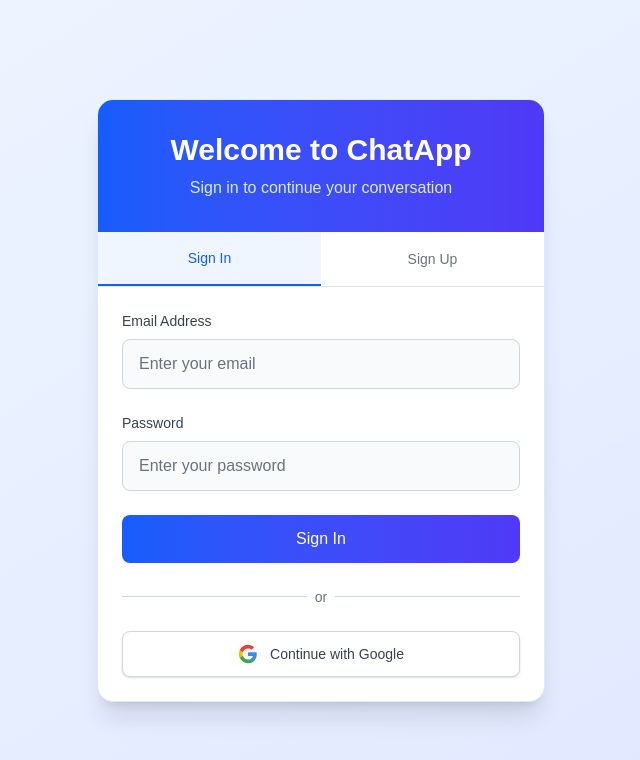
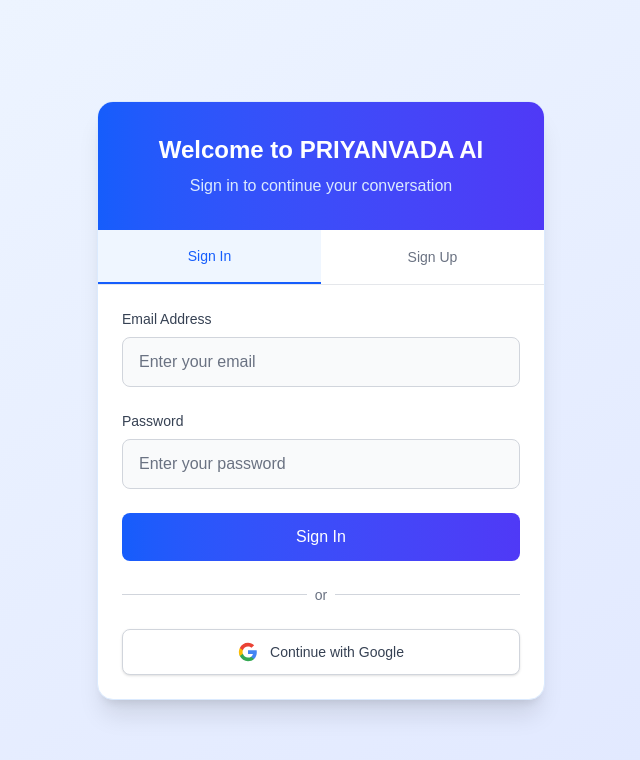
Before and after one commit to sayuru-akash/priyanvada-ai, a Next.js app: page / in a window 1280 px wide. Shown: the top 760 px of the page, without its empty margins (319-959 px from the left). Built offline with nearby package versions, Linux system fonts and the light colour scheme.

Commit message:
feat: update AuthComponent welcome message and enhance logout button styling in CharacterGallery

```diff
--- a/app/components/AuthComponent.js
+++ b/app/components/AuthComponent.js
@@ -204,8 +204,8 @@ export default function AuthComponent() {
         <div className="bg-white rounded-2xl shadow-xl border border-blue-100 overflow-hidden transform transition-all duration-300 hover:shadow-2xl">
           {/* Header */}
           <div className="text-center py-8 px-6 bg-gradient-to-r from-blue-600 to-indigo-600">
-            <h1 className="text-3xl font-bold text-white mb-2">
-              Welcome to ChatApp
+            <h1 className="text-2xl font-bold text-white mb-2">
+              Welcome to PRIYANVADA AI
             </h1>
             <p className="text-blue-100">
               Sign in to continue your conversation
--- a/app/components/CharacterGallery.js
+++ b/app/components/CharacterGallery.js
@@ -404,16 +404,15 @@ export default function CharacterGallery({
             ))}
           </div>
         )}
-      </div>
 
-      {/* Bottom Left Logout Button */}
-      <div className="fixed bottom-6 left-6 z-50">
+        {/* Logout Button at Bottom */}
+        <div className="mt-12 flex justify-center">
           <button
             onClick={() => onLogout && onLogout()}
-          className="flex items-center gap-3 px-5 py-3 bg-white/90 backdrop-blur-sm border border-gray-200 text-gray-700 rounded-xl font-medium hover:bg-white hover:border-gray-300 hover:text-gray-900 focus:outline-none focus:ring-2 focus:ring-blue-500 focus:ring-offset-2 transform hover:scale-[1.02] transition-all duration-200 shadow-lg hover:shadow-xl group"
+            className="flex items-center gap-3 px-6 py-3 bg-white/90 backdrop-blur-sm border border-red-200 text-red-600 rounded-xl font-medium hover:bg-red-50 hover:border-red-300 hover:text-red-700 focus:outline-none focus:ring-2 focus:ring-red-500 focus:ring-offset-2 transform hover:scale-[1.02] transition-all duration-200 shadow-lg hover:shadow-xl"
           >
             <svg
-            className="w-5 h-5 group-hover:text-red-600 transition-colors duration-200"
+              className="w-5 h-5"
               fill="currentColor"
               viewBox="0 0 20 20"
             >
@@ -423,10 +422,9 @@ export default function CharacterGallery({
                 clipRule="evenodd"
               />
             </svg>
-          <span className="text-sm font-medium group-hover:text-red-600 transition-colors duration-200">
-            Logout
-          </span>
+            <span className="font-medium">Logout</span>
           </button>
+        </div>
       </div>
     </div>
   );
```
Lines whose indentation alone changed are shown as unchanged.
